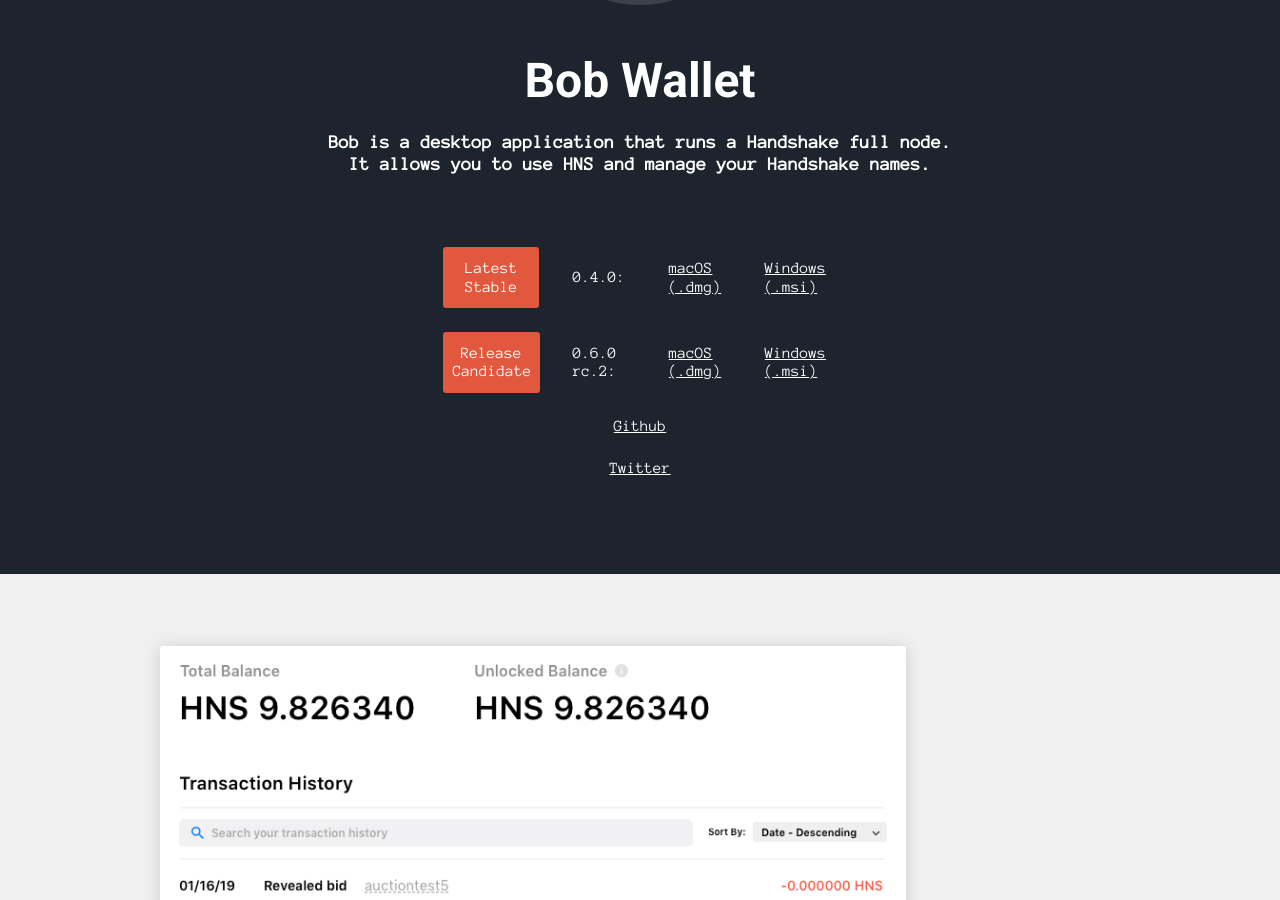
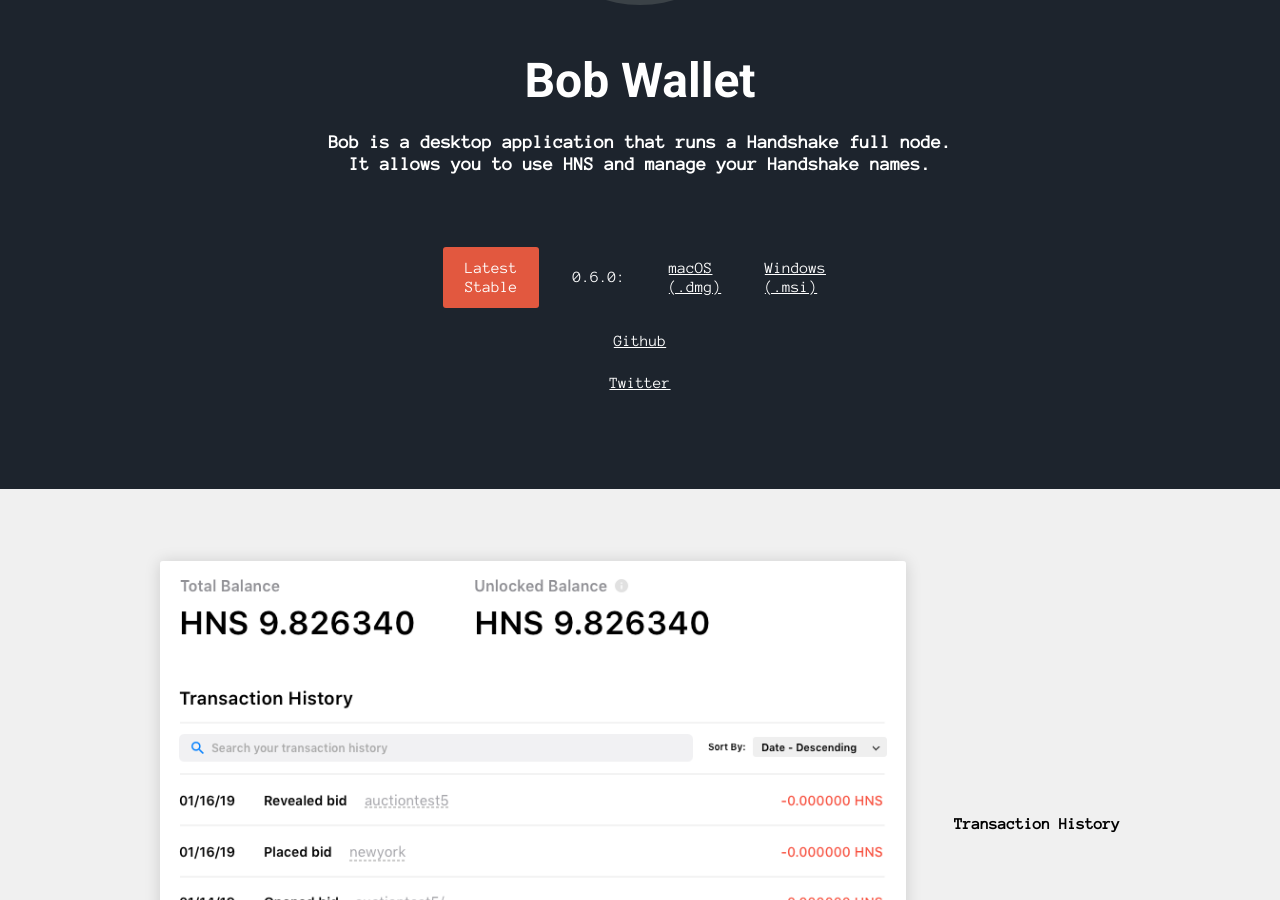
Before and after one commit to kyokan/bob-wallet, a Jekyll site: the page built from index.md, in a window 1280 px wide and 900 px high, scrolled down 307 px. Built offline with Jekyll 4.4.1, drawn with Linux system fonts in a browser that asks for light colours.

Commit message:
Update default.html

```diff
--- a/_layouts/default.html
+++ b/_layouts/default.html
@@ -32,23 +32,11 @@
                     <a class="hero__buttons__red-wrapper" href="https://github.com/kyokan/bob-wallet/releases/tag/v0.4.0">
                         <span>Latest <br> Stable</span>
                     </a>
-                    <div class="hero__buttons__vernum">0.4.0:</div>
-                    <a class="hero__buttons__link" href="https://github.com/kyokan/bob-wallet/releases/download/v0.4.0/Bob-0.4.0.dmg">
+                    <div class="hero__buttons__vernum">0.6.0:</div>
+                    <a class="hero__buttons__link" href="https://github.com/kyokan/bob-wallet/releases/tag/v0.6.0">
                         <u>macOS (.dmg)</u>
                     </a>
-                    <a class="hero__buttons__link" href="https://github.com/kyokan/bob-wallet/releases/download/v0.4.0/Bob.0.4.0.msi">
-                        <u>Windows (.msi)</u>
-                    </a>
-                </div>
-                <div class="hero__buttons__wrapper">
-                    <a class="hero__buttons__red-wrapper" href="https://github.com/kyokan/bob-wallet/releases/tag/v0.6.0-rc.2">
-                        <span>Release <br> Candidate</span>
-                    </a>
-                    <div class="hero__buttons__vernum">0.6.0<br>rc.2:</div>
-                    <a class="hero__buttons__link" href="https://github.com/kyokan/bob-wallet/releases/download/v0.6.0-rc.2/Bob-0.6.0-rc.2.dmg">
-                        <u>macOS (.dmg)</u>
-                    </a>
-                    <a class="hero__buttons__link" href="https://github.com/kyokan/bob-wallet/releases/download/v0.6.0-rc.2/Bob.0.6.0-rc.2.msi">
+                    <a class="hero__buttons__link" href="https://github.com/kyokan/bob-wallet/releases/tag/v0.6.0">
                         <u>Windows (.msi)</u>
                     </a>
                 </div>
```
